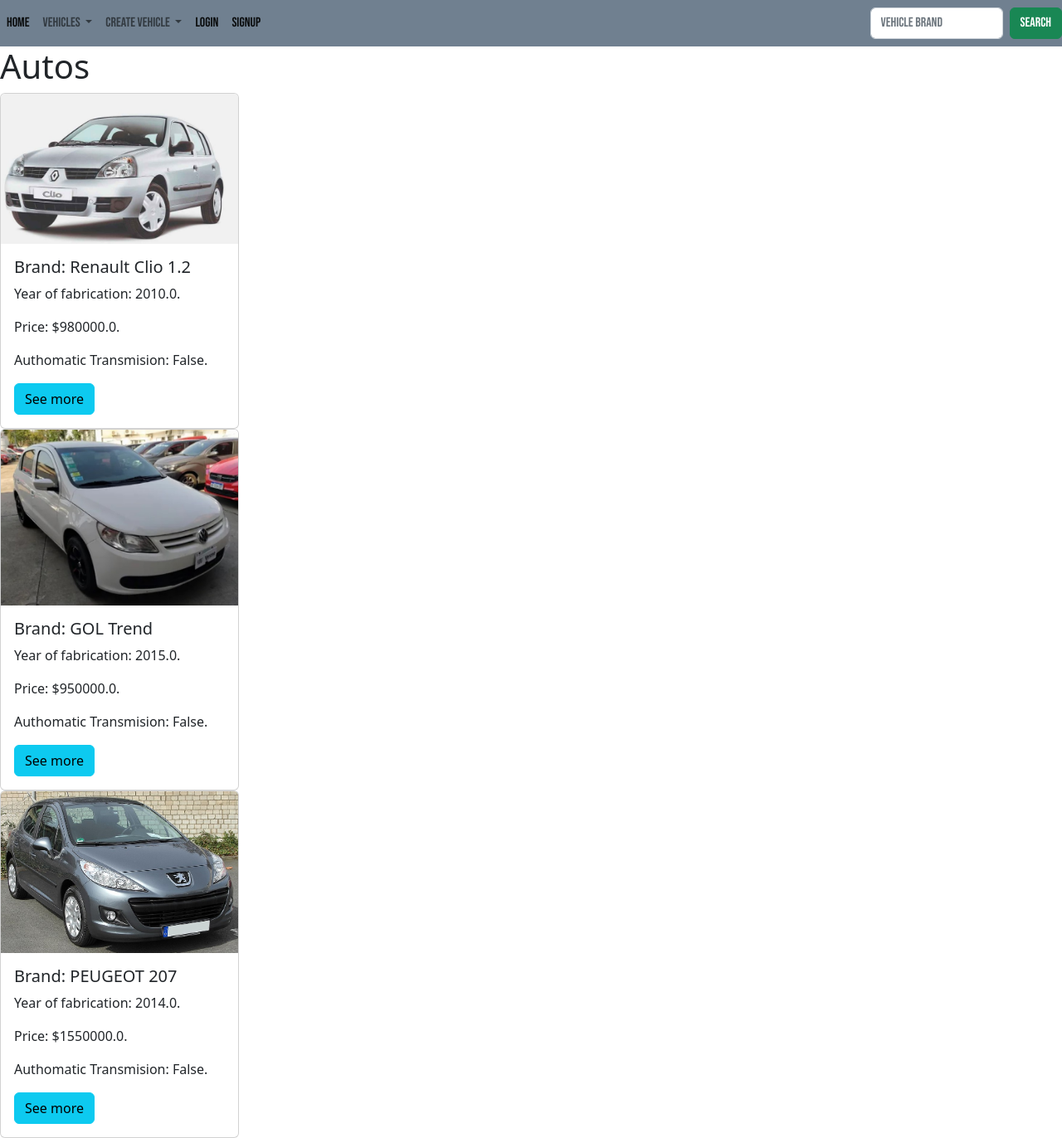
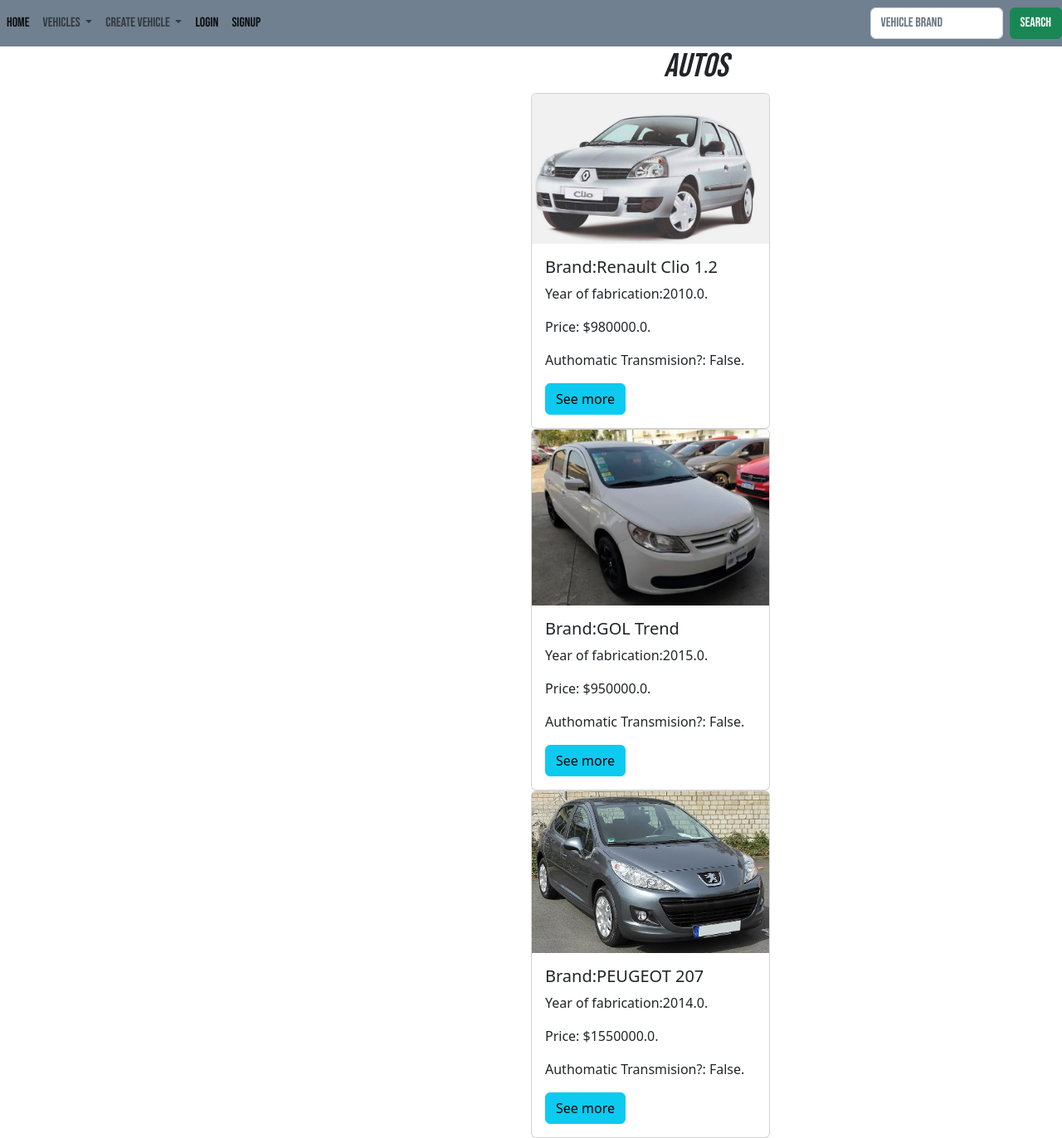
Before and after one commit to Fpagnotta/ProyectoTuVehiculo, a Django app: page /vehicles/cars/ in a window 1280 px wide. Shown: the whole page at 83% size. Run offline with Django 4.2, Linux system fonts and the light colour scheme; data comes from the database, SQL or seed files in the repository.

Commit message:
se avanza CSS se configura imagen en cada vehiculo + fuente + margin's

```diff
--- a/templates/create_car.html
+++ b/templates/create_car.html
@@ -1,10 +1,10 @@
 {% extends 'base.html' %}
 
 {% block info %}
-<h1>Create Car</h1>
+<h1 style="font-family: Bebas Neue;font-style: italic;margin-left: 45rem;">Create Car</h1>
 
 
-<form method="POST" action="">
+<form method="POST" action="" style="font-family: Bebas Neue;margin-left: 45rem;margin-top:10rem;">
   {% csrf_token %}
   <table>
   {{form.as_table}}
--- a/templates/create_motorcycle.html
+++ b/templates/create_motorcycle.html
@@ -1,10 +1,10 @@
 {% extends 'base.html' %}
 
 {% block info %}
-<h1>Create Motorcycle</h1>
+<h1 style="font-family: Bebas Neue;font-style: italic;margin-left: 45rem;">Create Motorcycle</h1>
 
 
-<form method="POST" action="">
+<form method="POST" action="" style="font-family: Bebas Neue;margin-left: 45rem;margin-top:10rem;">
   {% csrf_token %}
   <table>
   {{form.as_table}}
--- a/templates/create_truck.html
+++ b/templates/create_truck.html
@@ -1,10 +1,10 @@
 {% extends 'base.html' %}
 
 {% block info %}
-<h1>Create Truck</h1>
+<h1 style="font-family: Bebas Neue;font-style: italic;margin-left: 45rem;">Create Truck</h1>
 
 
-<form method="POST" action="">
+<form method="POST" action="" style="font-family: Bebas Neue;margin-left: 45rem;margin-top:10rem;">
   {% csrf_token %}
   <table>
   {{form.as_table}}
--- a/templates/details_car.html
+++ b/templates/details_car.html
@@ -3,7 +3,7 @@
 {% block info %}
 
 
-<div class="card" style="width: 18rem;">
+<div class="card" style="width: 18rem; margin-left: 45rem; margin-top: 10rem;">
   <img src="{{cars.image.url}}" class="card-img-top" alt="...">
   <div class="card-body">
     <h5 class="card-title">Brand: {{object.brand}}</h5>
--- a/templates/details_motorcycle.html
+++ b/templates/details_motorcycle.html
@@ -3,7 +3,7 @@
 {% block info %}
 
 
-  <div class="card" style="width: 18rem;">
+  <div class="card" style="width: 18rem; margin-left: 45rem; margin-top: 10rem;">
     <img src="{{motorcycles.image.url}}" class="card-img-top" alt="...">
     <div class="card-body">
       <h5 class="card-title">Brand:{{object.brand}}</h5>
--- a/templates/details_truck.html
+++ b/templates/details_truck.html
@@ -4,7 +4,7 @@
 
 
 
-  <div class="card" style="width: 18rem;">
+  <div class="card" style="width: 18rem; margin-left: 45rem; margin-top: 10rem;">
     <img src="{{trucks.image.url}}" class="card-img-top" alt="...">
     <div class="card-body">
       <h5 class="card-title">Brand:{{object.brand}}</h5>
--- a/templates/list_car.html
+++ b/templates/list_car.html
@@ -1,19 +1,22 @@
 {% extends 'base.html' %}
 
 {% block info %}
-  <h1>Autos</h1>
+  <h1 style="font-family: Bebas Neue;font-style: italic;margin-left: 50rem;">Autos</h1>
 
   {% for car in object_list %}
-<div class="card" style="width: 18rem;">
-  <img src="{{car.image.url}}" class="card-img-top" alt="...">
+
+  <div class="card" style="width: 18rem;margin-left: 40rem;">
+    <img src="{{car.image.url}}" class="card-img-top" alt="...">
     <div class="card-body">
-      <h5 class="card-title">Brand: {{car.brand}}</h5>
-      <p class="card-text">Year of fabrication: {{car.year}}.</p>
+      <h5 class="card-title">Brand:{{car.brand}}</h5>
+      <p class="card-text">Year of fabrication:{{car.year}}.</p>
       <p class="card-text">Price: ${{car.price}}.</p>
-      <p class="card-text">Authomatic Transmision: {{car.transmision}}.</p>
+      <p class="card-text">Authomatic Transmision?: {{car.transmision}}.</p>
       <a href="/vehicles/car-details/{{car.id}}/" class="btn btn-info">See more</a>
     </div>
 </div>
+
+
   {% endfor %}
 
 {% endblock %}
--- a/templates/list_motorcycle.html
+++ b/templates/list_motorcycle.html
@@ -1,10 +1,10 @@
 {% extends 'base.html' %}
 
 {% block info %}
-  <h1>Motos</h1>
+  <h1 style="font-family: Bebas Neue;font-style: italic;margin-left: 50rem;">Motos</h1>
 
   {% for motorcycle in object_list %}
-<div class="card" style="width: 18rem;">
+<div class="card" style="width: 18rem;margin-left: 40rem;">
     <img src="{{motorcycle.image.url}}" class="card-img-top" alt="...">
     <div class="card-body">
       <h5 class="card-title">Brand:{{motorcycle.brand}}</h5>
```
Also changed, not shown: templates/list_truck.html (+5 -3 lines).
